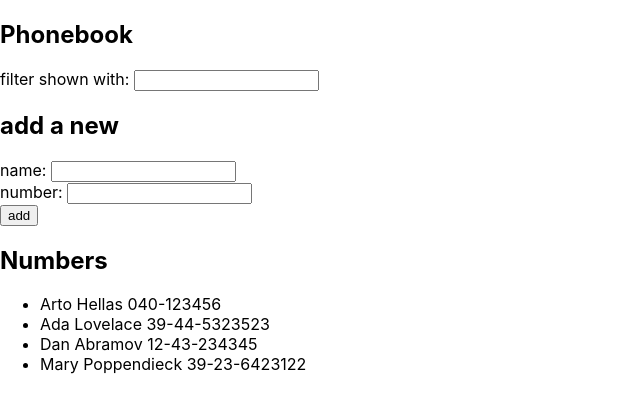
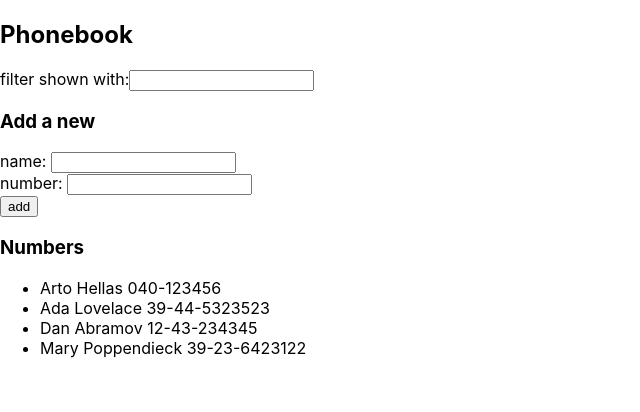
Before and after one commit to heijohkoi/fso2021, a React (Create React App) app in the folder osa2/puhelinluettelo/: page / in a window 1280 px wide. Shown: the top 412 px of the page, without its empty margins (0-640 px from the left). Built offline with nearby package versions, Linux system fonts and the light colour scheme; the HTML template or start-up script is replaced by a standard one.

Commit message:
exercise 2.10 complete

```diff
--- a/osa2/puhelinluettelo/src/App.js
+++ b/osa2/puhelinluettelo/src/App.js
@@ -1,5 +1,7 @@
 import React, { useState } from 'react';
-import Person from './components/Person';
+import Filter from './components/Filter';
+import PersonForm from './components/PersonForm';
+import Persons from './components/Persons';
 
 const App = () => {
   const [persons, setPersons] = useState([
@@ -8,9 +10,24 @@ const App = () => {
     { name: 'Dan Abramov', number: '12-43-234345' },
     { name: 'Mary Poppendieck', number: '39-23-6423122' },
   ]);
+  const [newFilter, setNewFilter] = useState('');
   const [newName, setNewName] = useState('');
   const [newNumber, setNewNumber] = useState('');
-  const [newFilter, setNewFilter] = useState('');
+
+  const handleFilterChange = (event) => {
+    // console.log(event.target.value);
+    setNewFilter(event.target.value);
+  };
+
+  const handleNameChange = (event) => {
+    // console.log(event.target.value);
+    setNewName(event.target.value);
+  };
+
+  const handleNumberChange = (event) => {
+    // console.log(event.target.value);
+    setNewNumber(event.target.value);
+  };
 
   const addName = (event) => {
     event.preventDefault();
@@ -25,64 +42,25 @@ const App = () => {
     }
   };
 
-  const handleNameChange = (event) => {
-    // console.log(event.target.value);
-    setNewName(event.target.value);
-  };
-
-  const handleNumberChange = (event) => {
-    // console.log(event.target.value);
-    setNewNumber(event.target.value);
-  };
-
-  const handleFilterChange = (event) => {
-    console.log(event.target.value);
-    setNewFilter(event.target.value);
-  };
-
-  const contentToShow =
-    newFilter === ''
-      ? persons
-      : persons.filter(
-          (person) =>
-            person.name
-              .toLocaleLowerCase()
-              .includes(newFilter.toLocaleLowerCase()) ||
-            person.number.includes(newFilter),
-        );
-
   return (
     <div>
       <h2>Phonebook</h2>
-      <form>
-        <div>
-          filter shown with:{' '}
-          <input value={newFilter} onChange={handleFilterChange} />
-        </div>
-      </form>
-      <h2>add a new</h2>
-      <form onSubmit={addName}>
-        <div>
-          name: <input value={newName} onChange={handleNameChange} />
-        </div>
-        <div>
-          number:{' '}
-          <input value={newNumber} onChange={handleNumberChange} />
-        </div>
-        <div>
-          <button type="submit">add</button>
-        </div>
-      </form>
-      <h2>Numbers</h2>
-      <ul>
-        {contentToShow.map((person) => (
-          <Person
-            key={person.name}
-            name={person.name}
-            number={person.number}
-          />
-        ))}
-      </ul>
+
+      <Filter filter={newFilter} filterChange={handleFilterChange} />
+
+      <h3>Add a new</h3>
+
+      <PersonForm
+        addName={addName}
+        newName={newName}
+        nameHandler={handleNameChange}
+        newNumber={newNumber}
+        numberHandler={handleNumberChange}
+      />
+
+      <h3>Numbers</h3>
+
+      <Persons persons={persons} newFilter={newFilter} />
     </div>
   );
 };
--- /dev/null
+++ b/osa2/puhelinluettelo/src/components/Filter.js
@@ -0,0 +1,14 @@
+import React from 'react';
+
+const Filter = ({ filter, filterChange }) => {
+  return (
+    <form>
+      <div>
+        filter shown with:
+        <input value={filter} onChange={filterChange} />
+      </div>
+    </form>
+  );
+};
+
+export default Filter;
--- /dev/null
+++ b/osa2/puhelinluettelo/src/components/PersonForm.js
@@ -0,0 +1,25 @@
+import React from 'react';
+
+const PersonForm = ({
+  addName,
+  newName,
+  nameHandler,
+  newNumber,
+  numberHandler,
+}) => {
+  return (
+    <form onSubmit={addName}>
+      <div>
+        name: <input value={newName} onChange={nameHandler} />
+      </div>
+      <div>
+        number: <input value={newNumber} onChange={numberHandler} />
+      </div>
+      <div>
+        <button type="submit">add</button>
+      </div>
+    </form>
+  );
+};
+
+export default PersonForm;
--- /dev/null
+++ b/osa2/puhelinluettelo/src/components/Persons.js
@@ -0,0 +1,29 @@
+import React from 'react';
+import Person from './Person';
+
+const Persons = ({ persons, newFilter }) => {
+  const contentToShow =
+    newFilter === ''
+      ? persons
+      : persons.filter(
+          (person) =>
+            person.name
+              .toLocaleLowerCase()
+              .includes(newFilter.toLocaleLowerCase()) ||
+            person.number.includes(newFilter),
+        );
+
+  return (
+    <ul>
+      {contentToShow.map((person) => (
+        <Person
+          key={person.name}
+          name={person.name}
+          number={person.number}
+        />
+      ))}
+    </ul>
+  );
+};
+
+export default Persons;
```
